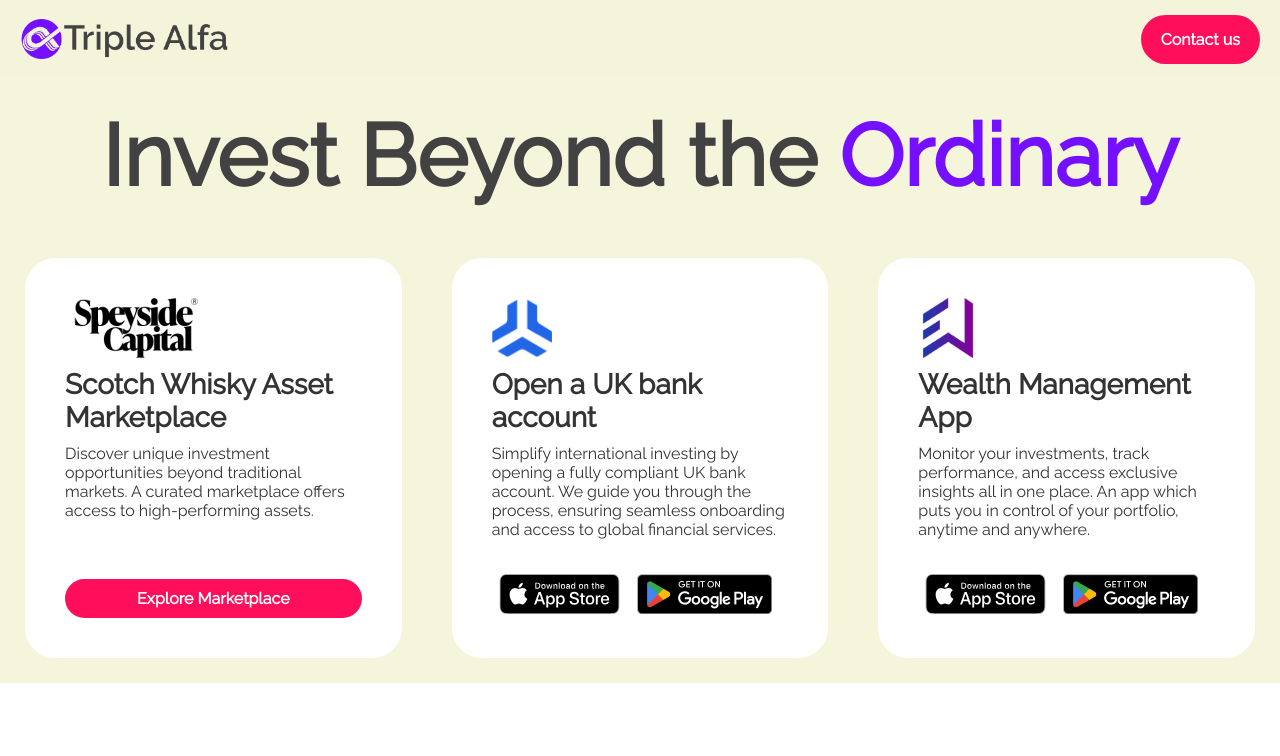
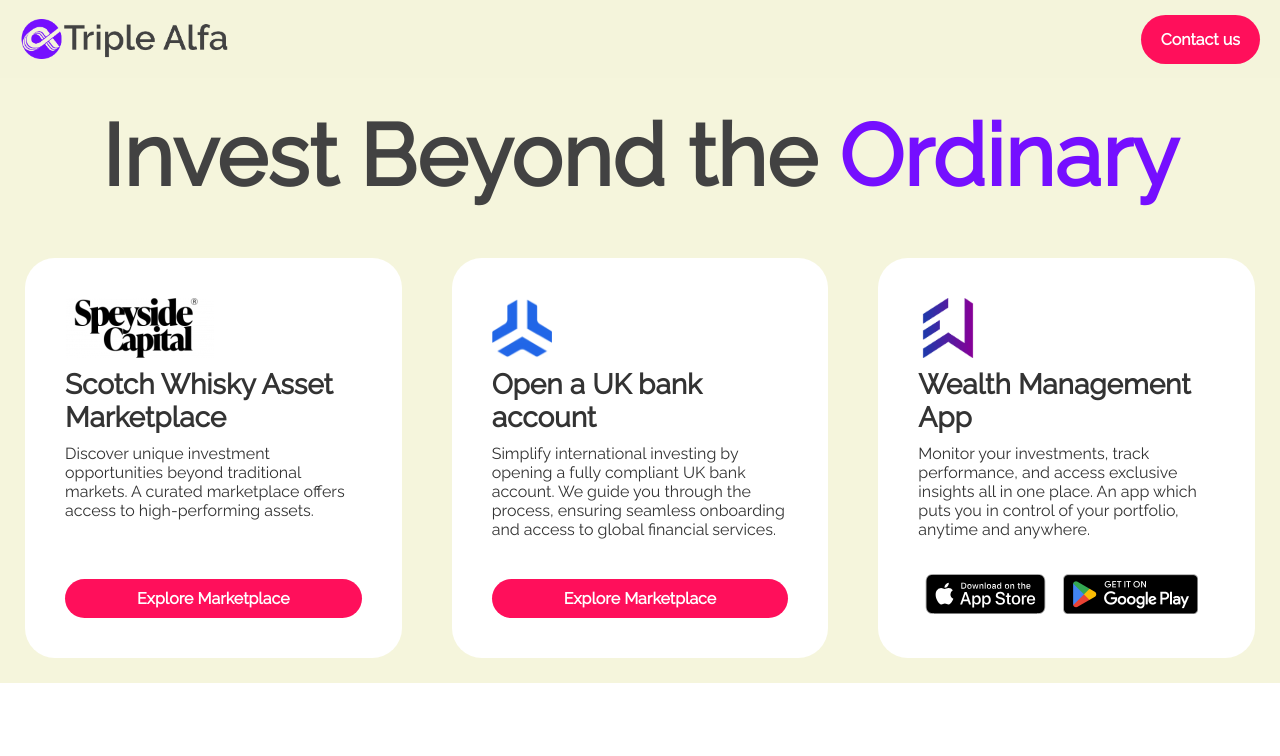
Before and after one commit to Adam-deb/Triplealfa, a Next.js app: page / in a window 1280 px wide. Shown: the top 756 px of the page. Built offline with nearby package versions, Linux system fonts and the light colour scheme.

Commit message:
adjusted the bank account opening flow

```diff
--- a/src/app/page.js
+++ b/src/app/page.js
@@ -54,11 +54,8 @@
                     <h3 className={styles.propositionCardHeading}>Open a UK bank account</h3>
                     <p className={styles.propositionCardDescription}>Simplify international investing by opening a fully compliant UK bank account. We guide you through the process, ensuring seamless onboarding and access to global financial services.</p>
                     <div className={styles.storeButtonsContainer}>
-                        <button className={styles.storeButton} onClick={() => handleGembaClick("https://apps.apple.com/gb/app/gemba/id1551467822")}>
-                            <Image height={40} width={135} src="/Download_on_the_App_Store_Badge_US-UK_RGB_blk_092917.svg" />
-                        </button>
-                        <button className={styles.storeButton} onClick={() => handleGembaClick("https://play.google.com/store/apps/details?id=com.gemba.bank")}>
-                            <Image height={40} width={135} src="/GetItOnGooglePlay_Badge_Web_color_English.png" />
+                        <button className={styles.propositionCardCTA} onClick={() => handleGembaClick("https://banking.triplealfa.com/")}>
+                            Explore Marketplace
                         </button>
                     </div>
                         <GembaDownloadModal
--- a/src/app/page.module.css
+++ b/src/app/page.module.css
@@ -100,6 +100,7 @@
   display: flex;
   justify-content: center;
   margin-top: auto;
+  border: none;
 }
 
 .storeButtonsContainer {
--- a/src/components/GembaDownloadModal.js
+++ b/src/components/GembaDownloadModal.js
@@ -40,8 +40,8 @@
   return (
     <div style={styles.overlay}>
       <div style={styles.modal}>
-        <h2>Get Access to the App</h2>
-        <p>Enter your email and we&apos;ll send you an invite code that will give you access to the app</p>
+        <h2>Open your Bank Account</h2>
+        <p>Please enter submit your email address so we can send you an invite code to create your account.</p>
         <form onSubmit={handleSubmit}>
           <input
             type="email"
```
